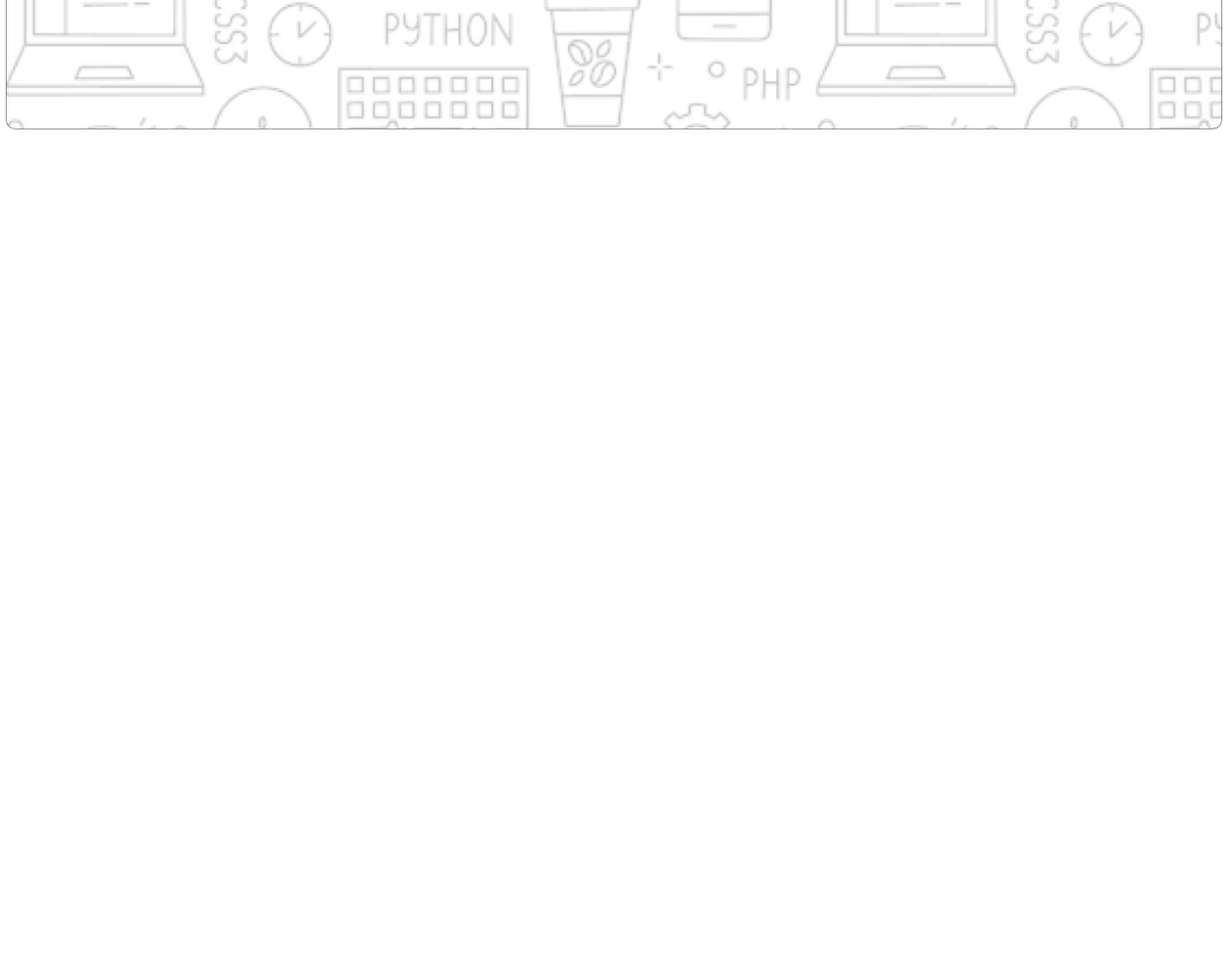
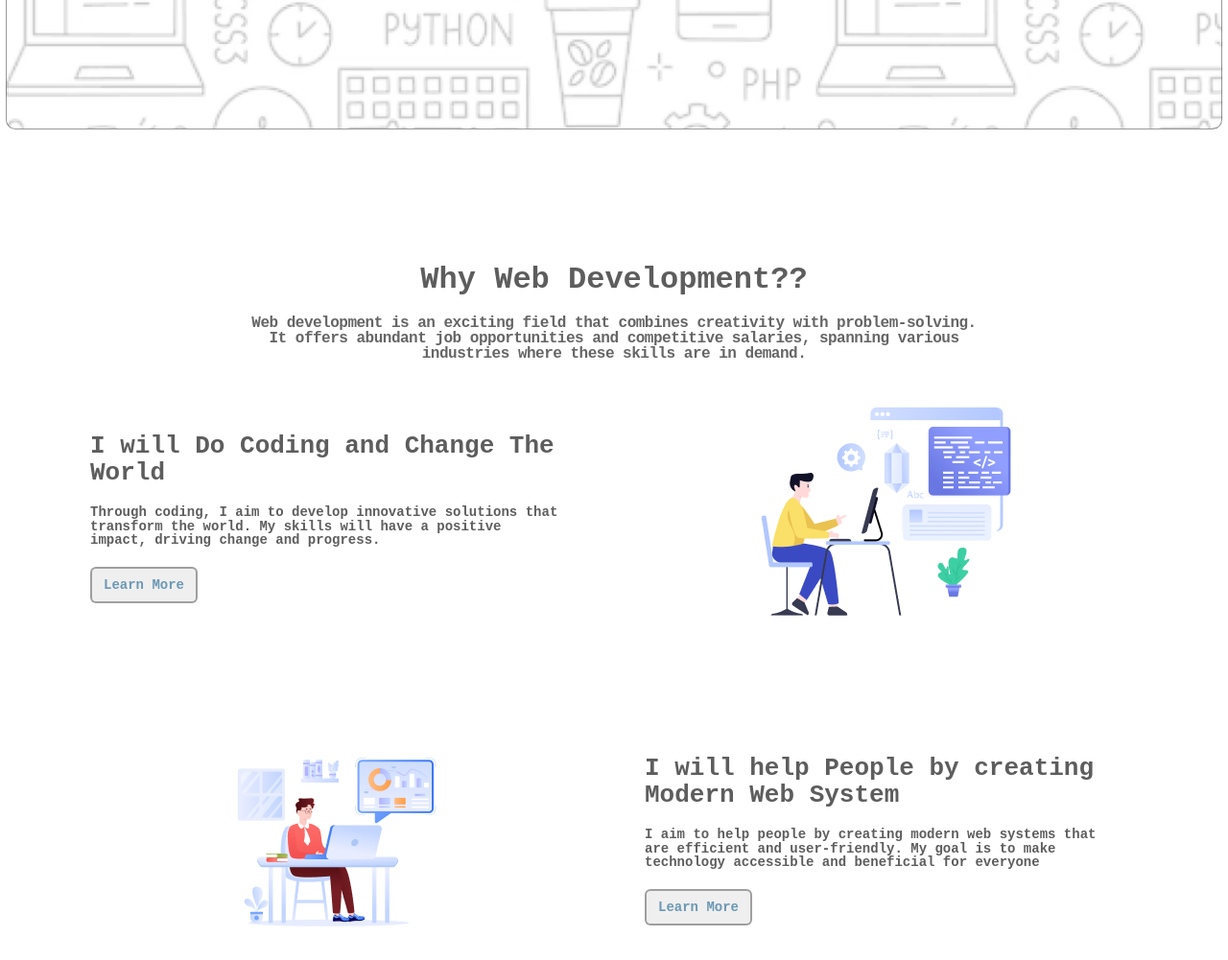
Before and after one commit to ASM-Tayeeb/Assignment, a plain HTML site: page index.html in a window 1280 px wide. Shown: the part 639-1640 px from the top of the page at 96% size. Before the commit the page ends 800 px from the top, so only its background shows below. Drawn offline with Linux system fonts and the light colour scheme; a web font is replaced by a local one.

Commit message:
Third commit

```diff
--- a/Styles/Styles.css
+++ b/Styles/Styles.css
@@ -96,3 +96,81 @@ html {
   background-color: rgba(202, 202, 202, 0.6);
 }
 /*----------*/
+/* WHY WEB DEV*/
+.why {
+  margin-top: 14rem;
+}
+
+.why-head {
+  display: flex;
+  flex-direction: column;
+  align-items: center;
+  justify-content: center;
+  gap: 2rem;
+}
+.why-head p {
+  font-size: 1.6rem;
+  letter-spacing: -0.5px;
+  width: 70%;
+  text-align: center;
+  opacity: 0.9;
+  margin-bottom: 4rem;
+}
+.why-head h2 {
+  font-size: 3.2rem;
+  line-height: 1.05;
+  text-align: center;
+  opacity: 0.95;
+}
+
+.why--text-box h3 {
+  font-size: 2.6rem;
+  line-height: 1.05;
+  opacity: 0.95;
+}
+
+
+.grid {
+  display: grid;
+  grid-template-columns: repeat(2, 1fr);
+  column-gap: 6.4rem;
+  row-gap: 9.6rem;
+  align-items: center;
+  padding: 0.4rem;
+}
+
+
+.why--text-box p {
+  margin-top: 2rem;
+  font-size: 1.4rem;
+  line-height: 1.05;
+  opacity: 0.95;
+  width: 95%;
+}
+
+.why--text-box a:link,
+.why--text-box a:visited {
+  background-color: rgba(216, 216, 216, 0.4);
+  color: rgba(19, 94, 140, 0.6);
+  display: inline-block;
+  font-size: 1.4rem;
+  padding: 1rem 1.2rem;
+  border-radius: 0.6rem;
+  text-decoration: none;
+  font-weight: 600;
+  transition: all 0.3s;
+  border: 2px solid rgba(107, 108, 109, 0.6);
+  margin-top: 2rem;
+}
+
+.why--text-box a:active,
+.why--text-box a:hover {
+  background-color: rgba(180, 180, 180, 0.6);
+}
+
+.why--img-box {
+  display: flex;
+  align-items: center;
+  justify-content: center;
+}
+/*-------------------*/
--- a/index.html
+++ b/index.html
@@ -23,6 +23,54 @@
     </div>
   </header>
   <!-- Close Header -->
+  <main>
+    <!-- Why web development -->
+    <section class="why">
+      <div class="container why-head">
+        <h2>Why Web Development??</h2>
+        <p>
+          Web development is an exciting field that combines creativity with problem-solving. It offers abundant job opportunities and competitive salaries, spanning various industries where these skills are in demand.
+        </p>
+      </div>
+
+      <div class="container grid">
+        <!-- STEP 01 -->
+        <div class="why--text-box">
+          <h3>I will Do Coding and Change The World</h3>
+          <p>
+            Through coding, I aim to develop innovative solutions that transform the world. My skills will have a positive impact, driving change and progress.
+          </p>
+          <a href="#more">Learn More</a>
+        </div>
+        <div class="why--img-box">
+          <img src="icons/Layer_1.png" alt="" />
+        </div>
+
+        <div class="why--img-box">
+          <img src="icons/Group 3.png" alt="" />
+        </div>
+        <div class="why--text-box">
+          <h3>I will help People by creating Modern Web System</h3>
+          <p>
+            I aim to help people by creating modern web systems that are
+            efficient and user-friendly. My goal is to make technology
+            accessible and beneficial for everyone
+          </p>
+          <a href="#more">Learn More</a>
+        </div>
+        <div class="why--text-box">
+          <h3>I will Do Coding and Change The World</h3>
+          <p>
+            Through coding, I will develop innovative solutions that have a positive impact, contributing to making the world a better place.
+          </p>
+          <a href="#more">Learn More</a>
+        </div>
+
+        <div class="why--img-box">
+          <img src="icons/Group 4.png" alt="" />
+        </div>
+      </div>
+    </section>
 
 
 
```
